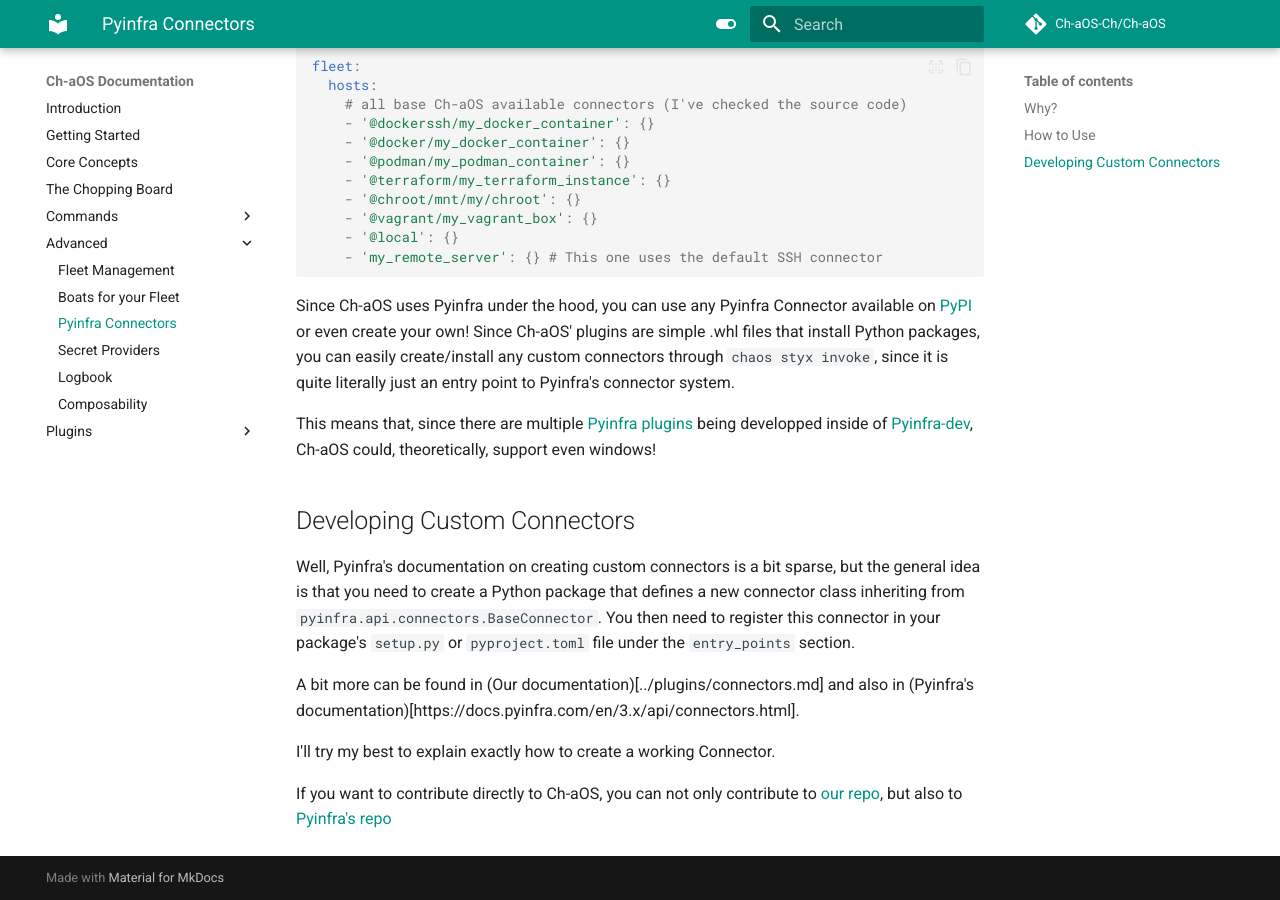
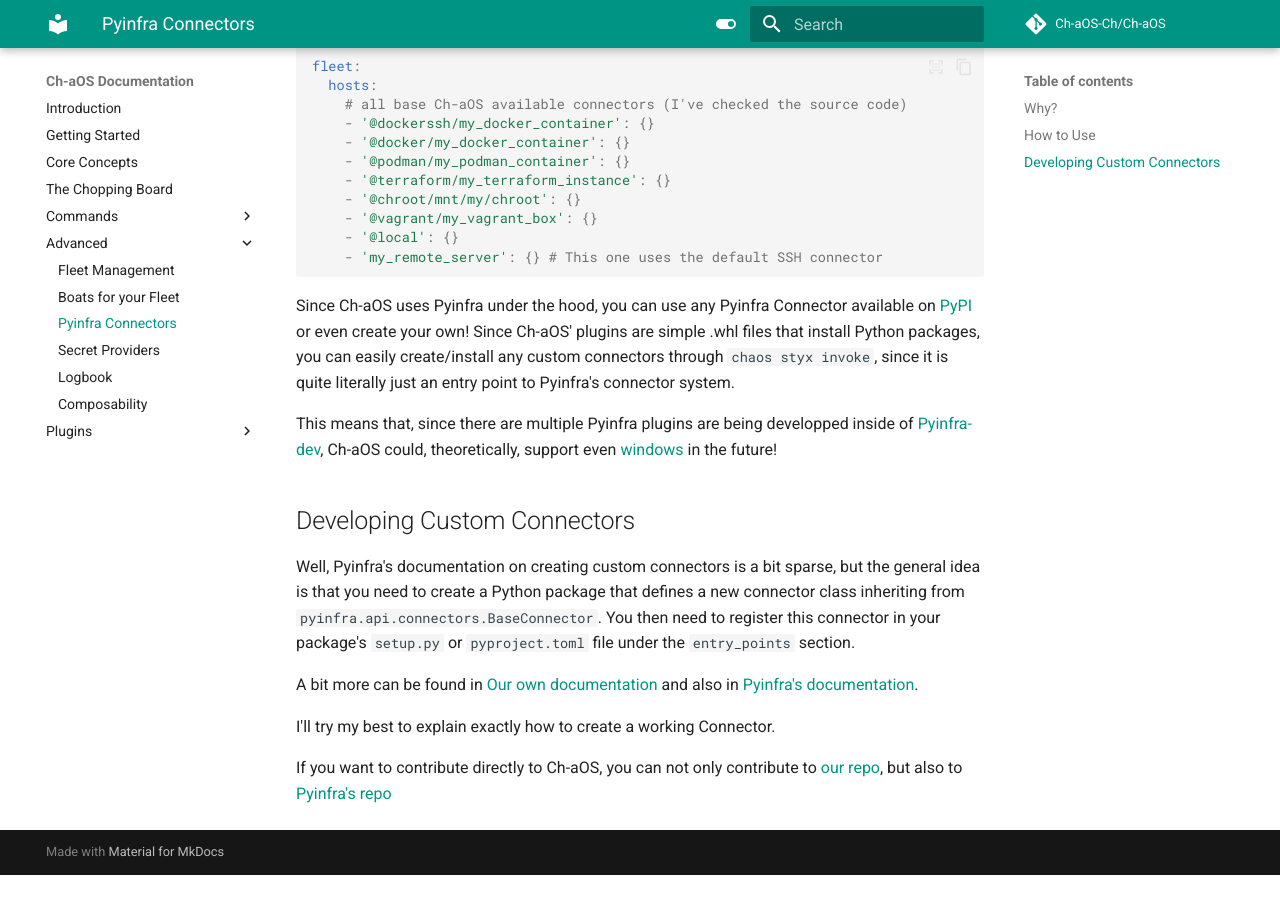
Before and after one commit to Ch-aOS-Ch/Ch-aOS, an MkDocs documentation site: the page built from docs/advanced/connectors.md, in a window 1280 px wide and 900 px high, scrolled down 798 px. Built offline with MkDocs 1.6.1 and Material for MkDocs 9.7.7, drawn with Linux system fonts in a browser that asks for light colours; comment, search, counter and statistics services are not loaded; after the commit the page ends 1673 px from its top, so only the background shows below that.

Commit message:
fix docs

```diff
--- a/docs/advanced/connectors.md
+++ b/docs/advanced/connectors.md
@@ -29,13 +29,13 @@
 
 Since Ch-aOS uses Pyinfra under the hood, you can use any Pyinfra Connector available on [PyPI](https://pypi.org/search/?q=pyinfra+connector&type=packages) or even create your own! Since Ch-aOS' plugins are simple .whl files that install Python packages, you can easily create/install any custom connectors through `chaos styx invoke`, since it is quite literally just an entry point to Pyinfra's connector system.
 
-This means that, since there are multiple [Pyinfra plugins]() being developped inside of [Pyinfra-dev](https://github.com/pyinfra-dev), Ch-aOS could, theoretically, support even windows!
+This means that, since there are multiple Pyinfra plugins are being developped inside of [Pyinfra-dev](https://github.com/pyinfra-dev), Ch-aOS could, theoretically, support even [windows](https://github.com/pyinfra-dev/pyinfra-windows) in the future!
 
 ## Developing Custom Connectors
 
 Well, Pyinfra's documentation on creating custom connectors is a bit sparse, but the general idea is that you need to create a Python package that defines a new connector class inheriting from `pyinfra.api.connectors.BaseConnector`. You then need to register this connector in your package's `setup.py` or `pyproject.toml` file under the `entry_points` section.
 
-A bit more can be found in (Our documentation)[../plugins/connectors.md] and also in (Pyinfra's documentation)[https://docs.pyinfra.com/en/3.x/api/connectors.html].
+A bit more can be found in [Our own documentation](../plugins/connectors.md) and also in [Pyinfra's documentation](https://docs.pyinfra.com/en/3.x/api/connectors.html).
 
 I'll try my best to explain exactly how to create a working Connector.
 
```
